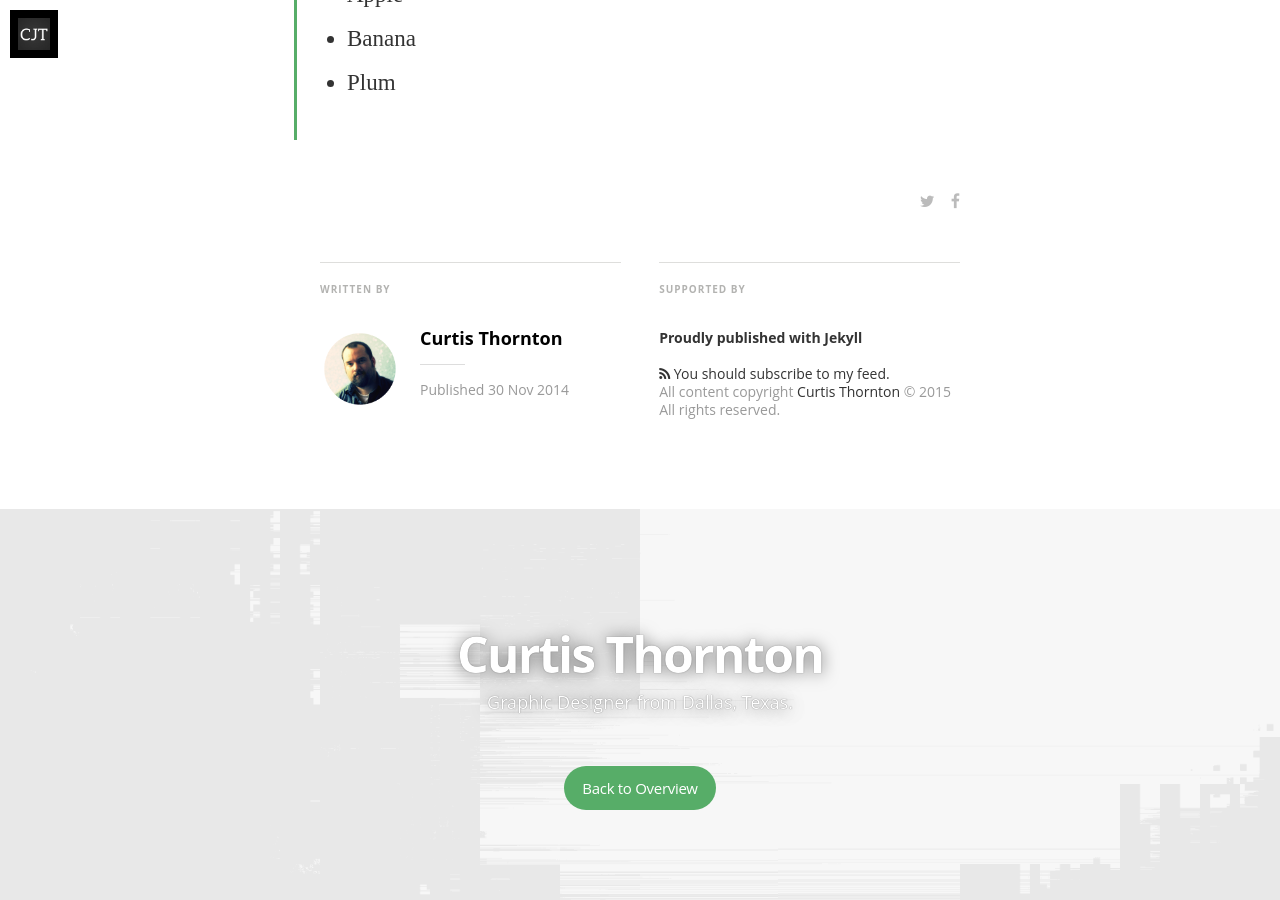
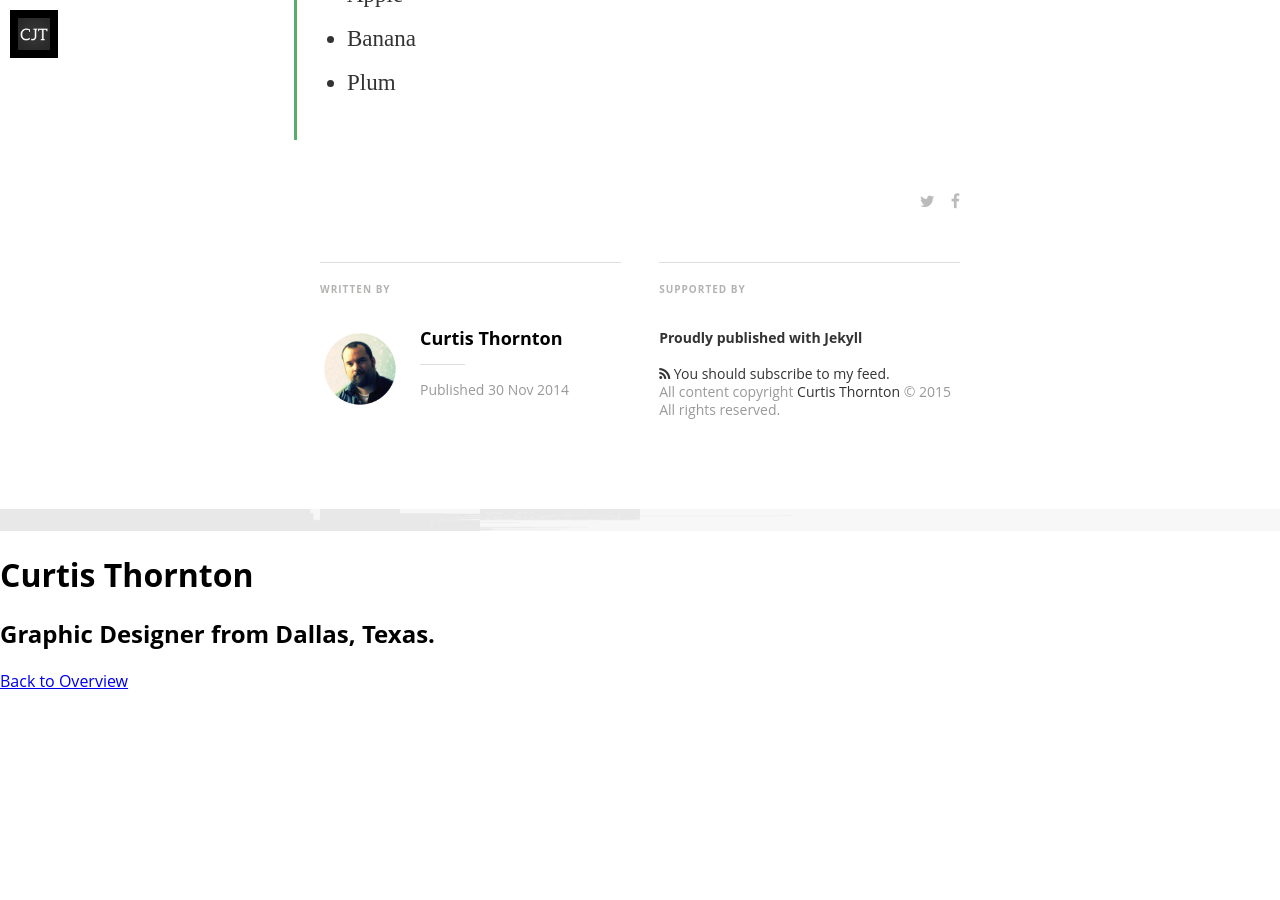
Before and after one commit to curtisthornton/curtisthornton.github.io, a Jekyll site: the page built from _posts/2014-11-30-mediator_features.markdown, in a window 1280 px wide and 900 px high, scrolled down 2674 px. Built offline with Jekyll 4.4.1, drawn with Linux system fonts in a browser that asks for light colours; nearby versions of some CDN libraries; some web fonts are replaced; Markdown is read by kramdown in place of the engine named in the settings; after the commit the page ends 3366 px from its top, so only the background shows below that.

Commit message:
Update post.html
removing footer image for posts

```diff
--- a/_layouts/post.html
+++ b/_layouts/post.html
@@ -103,7 +103,7 @@
       </article>
     </main>
     <div class="bottom-closer">
-      <div class="background-closer-image" {%if site.cover %} style="background-image: url({{ site.cover }})"{% endif %}>
+      <div class="background-closer-image" <!-- {%if site.cover %} style="background-image: url({{ site.cover }})"{% endif %} --></div>>
         Image
       </div>
       <div class="inner">
```
